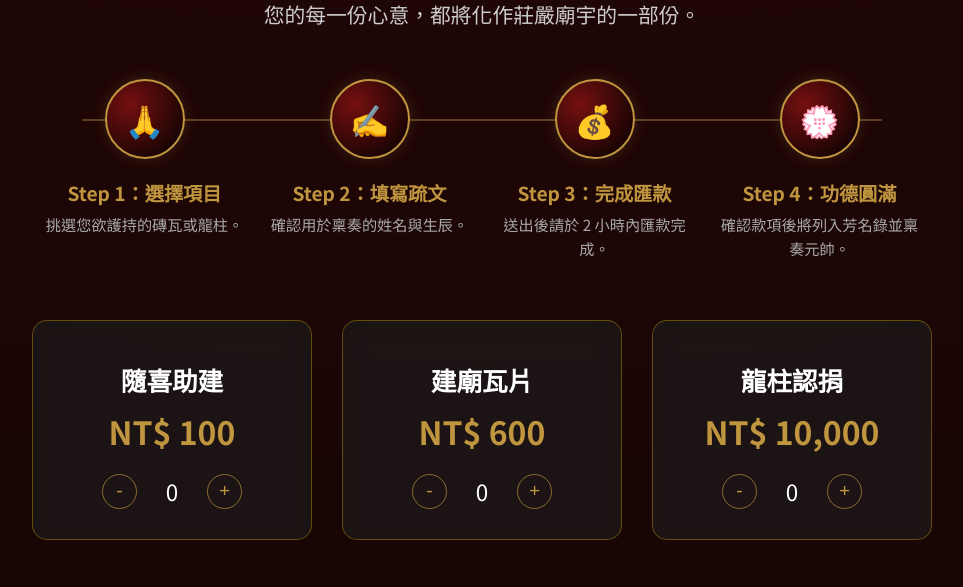
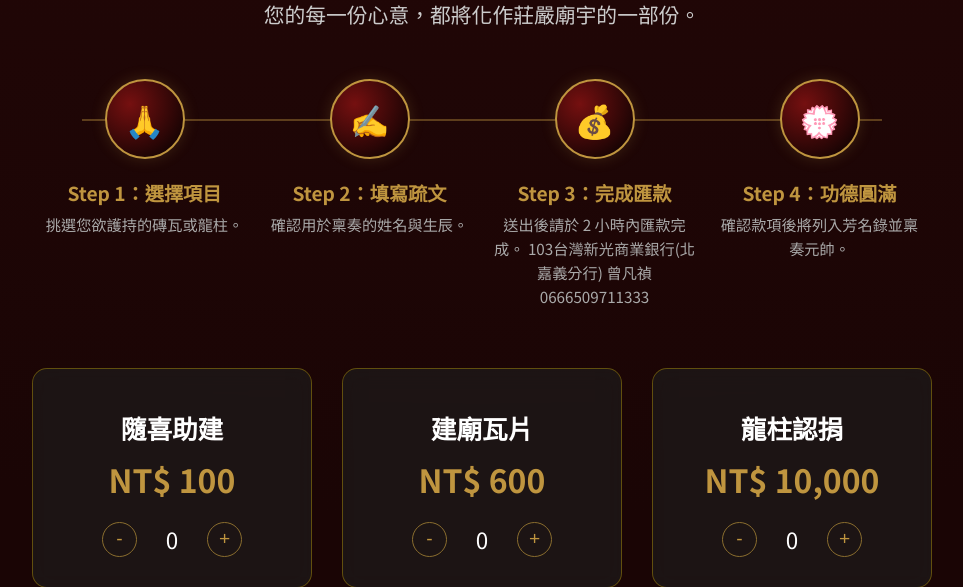
Before and after one commit to vichsu88/-----, a Flask app: page /fund in a window 1280 px wide. Shown: the part 4791-5378 px from the top of the page, without its empty margins (158-1121 px from the left). Run offline with Flask 3, Linux system fonts and the light colour scheme; data that the repository does not hold is empty; some libraries are stand-ins or nearby versions; some web fonts are replaced.

Commit message:
加帳號

```diff
--- a/templates/donation.html
+++ b/templates/donation.html
@@ -224,6 +224,8 @@
                     <div class="p-info-box">
                         <div class="p-text">銀行匯款</div>
                         <div class="p-desc">填單後請於2小時內完成匯款轉帳。</div>
+                        <div class="p-desc">103 台灣新光商業銀行(北嘉義分行)</div>
+                        <div class="p-desc">曾凡禎 0666-50-129999-9</div>
                     </div>
                 </div>
                 <div class="p-step">
--- a/templates/fund.html
+++ b/templates/fund.html
@@ -503,6 +503,8 @@
                     <div class="step-text">
                         <span class="step-title">Step 3：完成匯款</span>
                         <span class="step-desc">送出後請於 2 小時內匯款完成。</span>
+                        <span class="step-desc">103台灣新光商業銀行(北嘉義分行)</span>
+                        <span class="step-desc">曾凡禎 0666509711333 </span>
                     </div>
                 </li>
                 <li class="step-item">
--- a/templates/shop.html
+++ b/templates/shop.html
@@ -154,6 +154,8 @@
                 <div class="step-text">
                     <span class="step-title" style="color:#d32f2f;">Step 3：完成匯款</span>
                     <span class="step-desc">請於下單後 <span class="highlight-text">2 小時內</span> 完成轉帳，逾時訂單將自動取消。</span>
+                    <span class="step-desc">103 台灣新光商業銀行(北嘉義分行)</span>
+                    <span class="step-desc">曾凡禎 0666-50-129999-9</span>
                 </div>
             </li>
             <li class="step-item">
```
